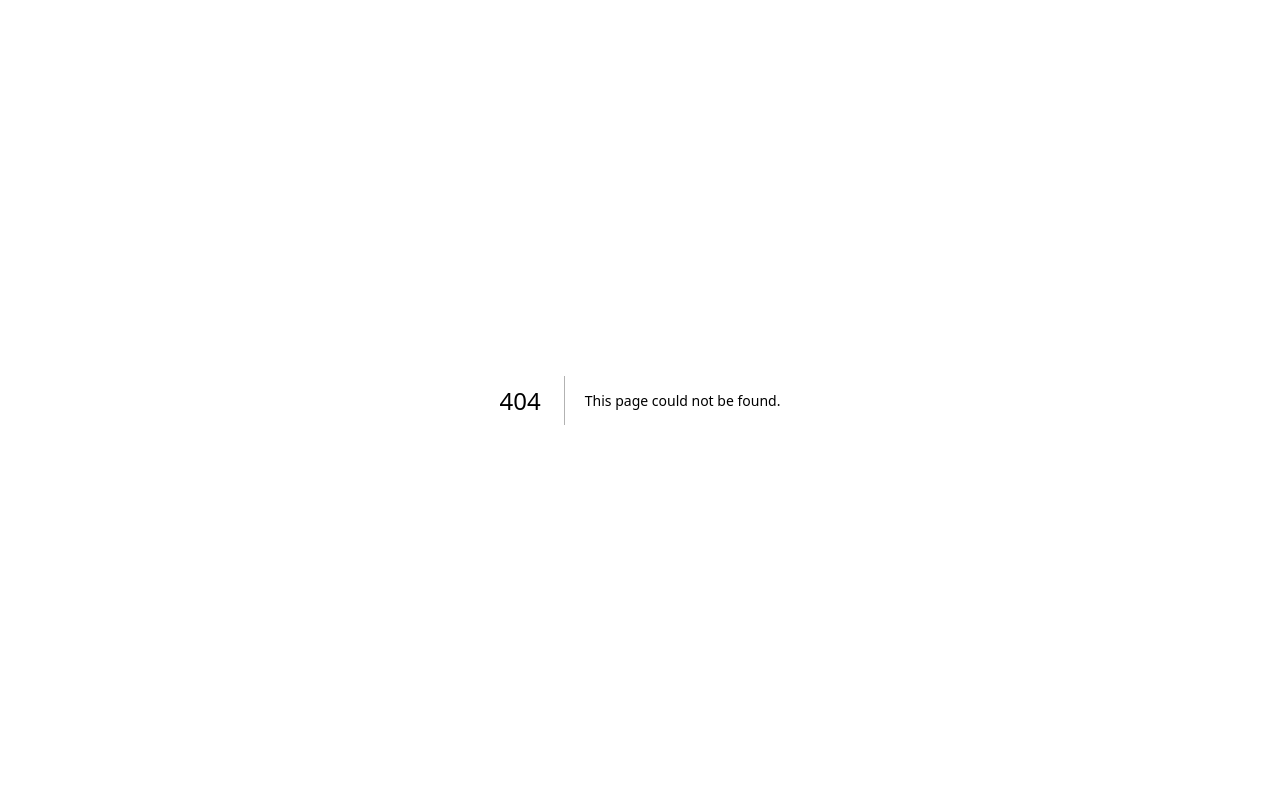
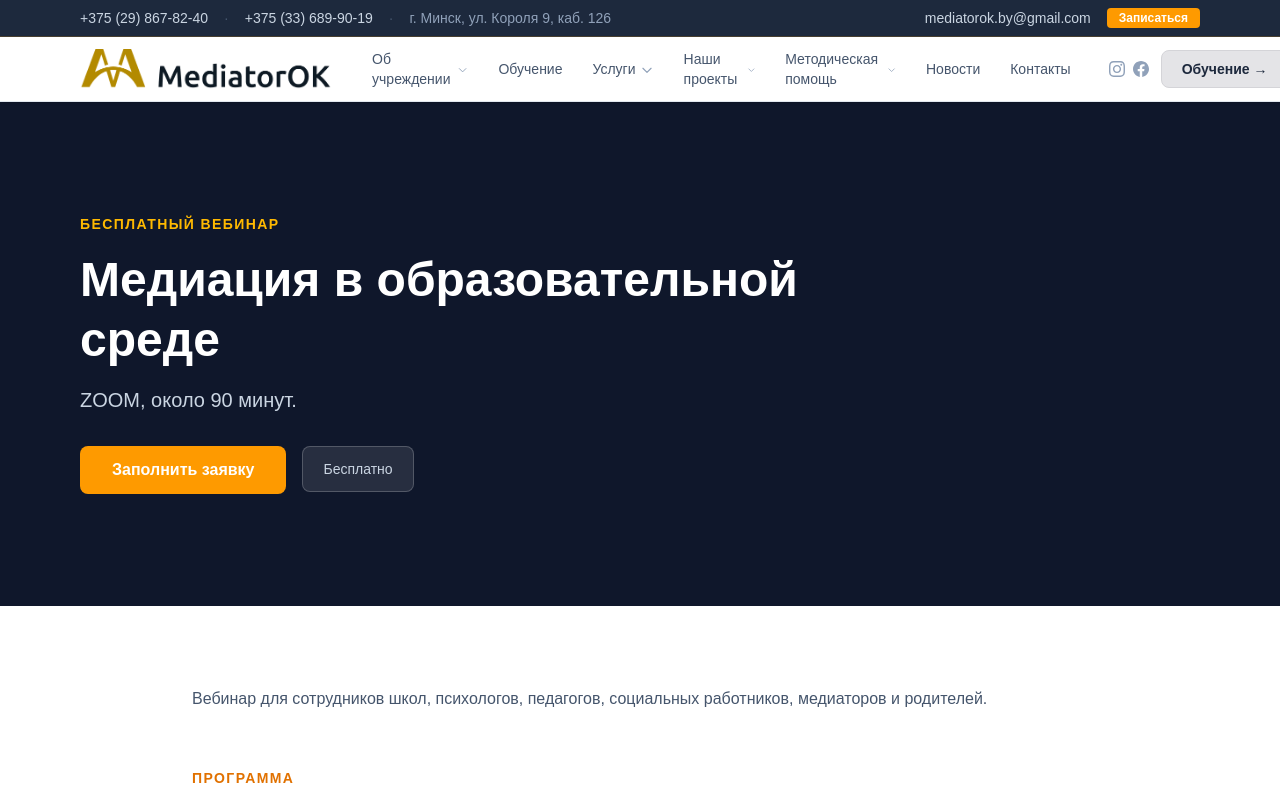
Before and after one commit to ZedMalatesta/newMediatorSite, a Next.js app: page /mediationinschool in a window 1280 px wide. Before the commit this address had no page. Shown: the top 800 px of the page. Built offline with nearby package versions, Linux system fonts and the light colour scheme.

Commit message:
feat: add mediation in school webinar page

```diff
--- /dev/null
+++ b/app/mediationinschool/page.tsx
@@ -0,0 +1,43 @@
+import type { Metadata } from "next";
+import TopBar from "@layout/TopBar";
+import Navbar from "@layout/Navbar";
+import Footer from "@layout/Footer";
+import { EventHero } from "@sections/EventHero/EventHero";
+import { EventDetails } from "@sections/EventDetails/EventDetails";
+import { EventSignup } from "@sections/EventSignup/EventSignup";
+
+export const metadata: Metadata = {
+  title: "Медиация в образовательной среде | МедиаторОк Проф",
+  description:
+    "Бесплатный вебинар о роли медиации в школах: какие конфликты решаемы и как внедрить службу медиации в образовательном учреждении.",
+};
+
+export default function MediationInSchoolPage() {
+  return (
+    <div className="min-h-screen bg-white">
+      <TopBar />
+      <Navbar />
+      <main>
+        <EventHero
+          eyebrow="Бесплатный вебинар"
+          title="Медиация в образовательной среде"
+          subtitle="ZOOM, около 90 минут."
+          meta={["Бесплатно"]}
+        />
+        <EventDetails
+          description={[
+            "Вебинар для сотрудников школ, психологов, педагогов, социальных работников, медиаторов и родителей.",
+          ]}
+          groups={[
+            {
+              heading: "О чём расскажем",
+              items: ["Применение медиации в образовательной среде", "Какие школьные конфликты решаемы через медиацию", "Стратегии внедрения службы медиации"],
+            },
+          ]}
+        />
+        <EventSignup title="Записаться на вебинар" submitLabel="Записаться бесплатно" />
+      </main>
+      <Footer />
+    </div>
+  );
+}
```
